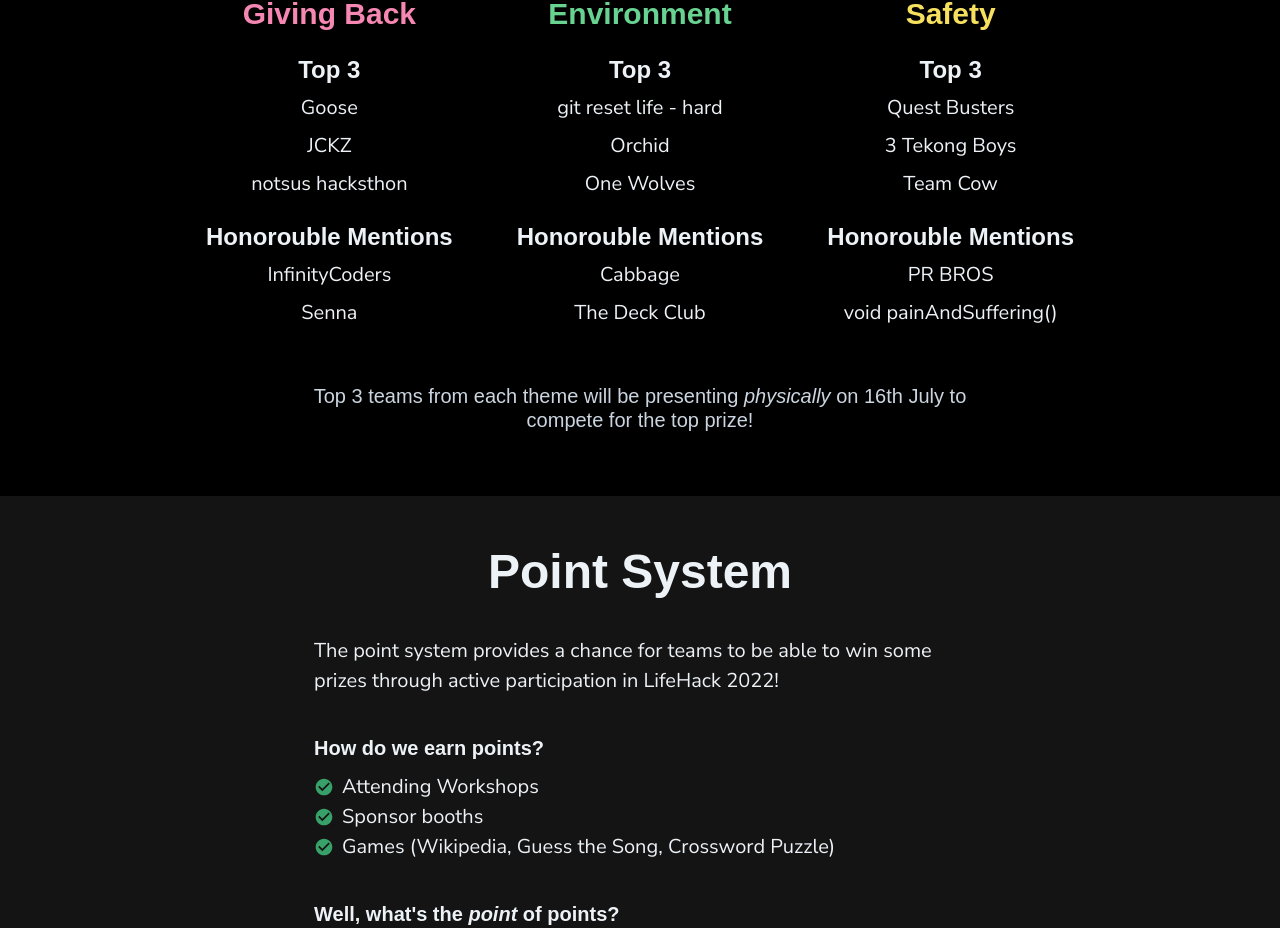
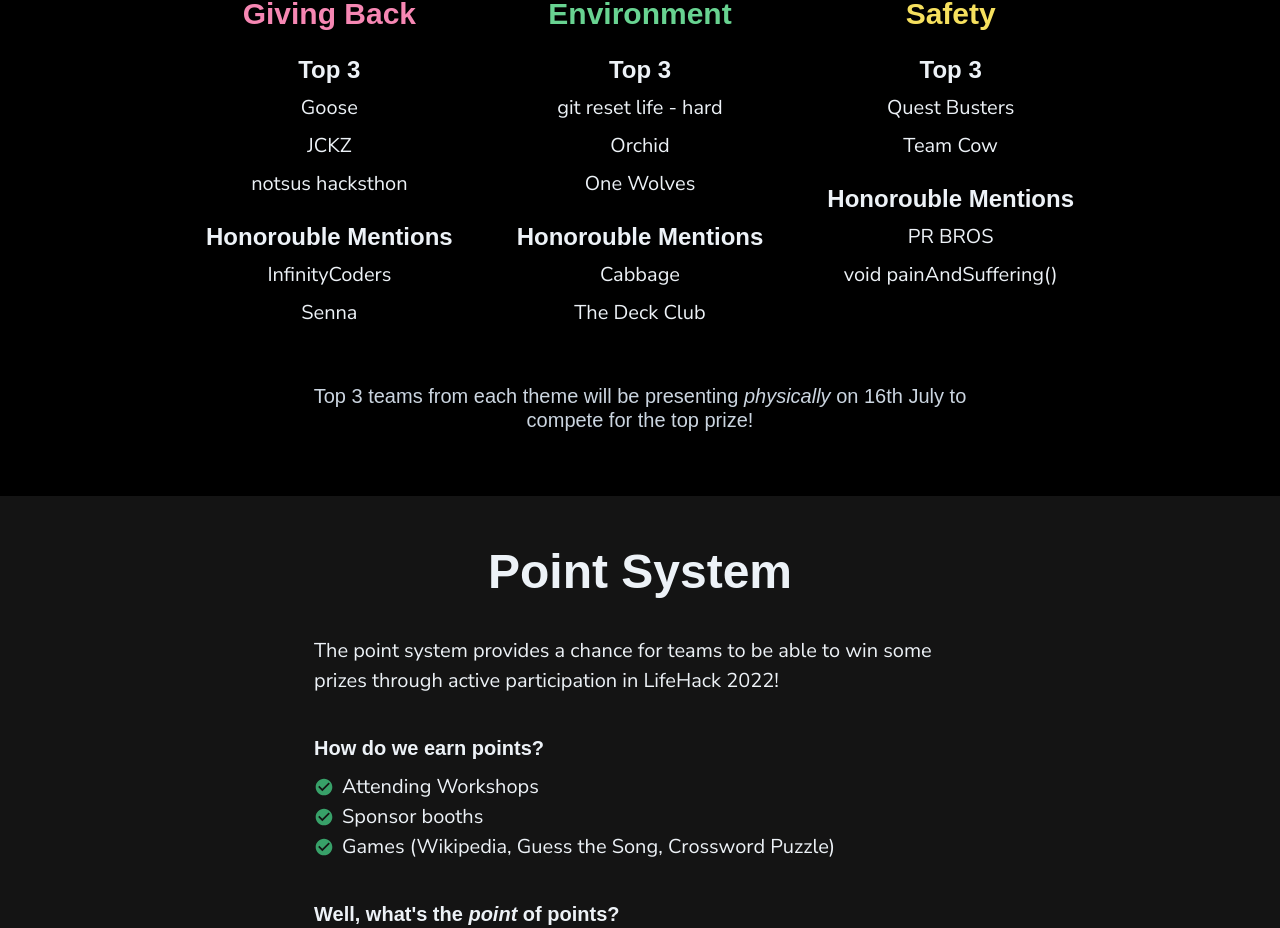
Before and after one commit to marcuspang/LifeHack-2022-Website, a Next.js app: page / in a window 1280 px wide. Shown: the part 4498-5426 px from the top of the page. Built offline with nearby package versions, Linux system fonts and the light colour scheme; no server answers; a web font is replaced by a local one.

Commit message:
Remove team from winners

```diff
--- a/src/components/leaderboard/LeaderboardTeams.tsx
+++ b/src/components/leaderboard/LeaderboardTeams.tsx
@@ -23,7 +23,7 @@ const themeWinnersData: ThemeWinnerData[] = [
   {
     theme: 'Safety',
     color: 'yellow.300',
-    topTeams: [{ name: 'Quest Busters' }, { name: '3 Tekong Boys' }, { name: 'Team Cow' }],
+    topTeams: [{ name: 'Quest Busters' }, { name: 'Team Cow' }],
     honourableMentions: [{ name: 'PR BROS' }, { name: 'void painAndSuffering()' }],
   },
 ];
```
